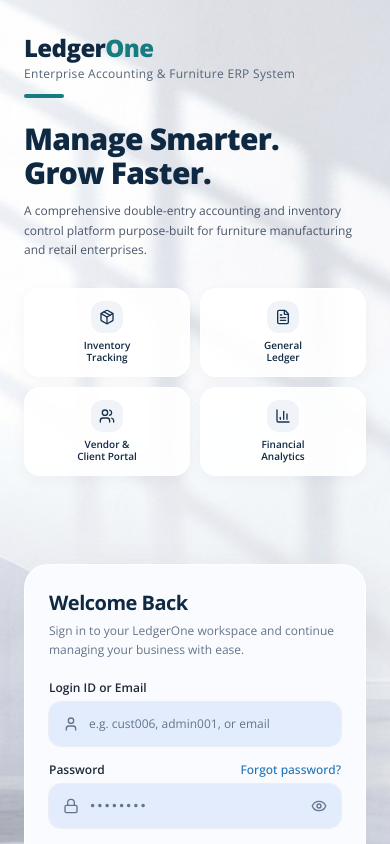
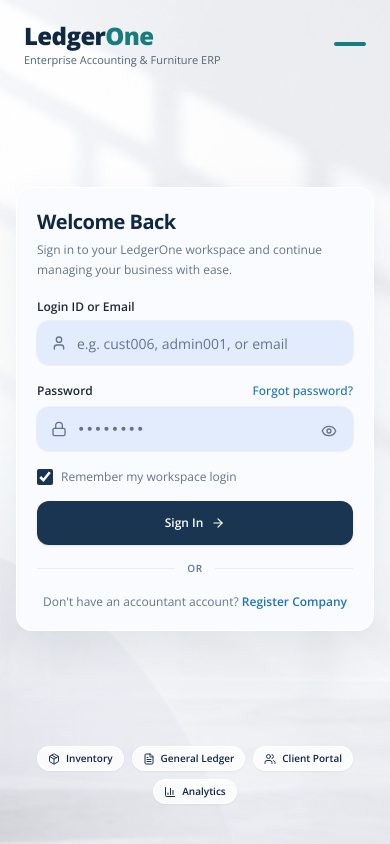
Before and after one commit to prathamrajbhar/LedgerOne, a Next.js app: page /login in a window 390 px wide. Shown: the top 844 px of the page. Built offline with nearby package versions, Linux system fonts and the light colour scheme.

Commit message:
fix(auth): make login page responsive across any OS, screen size, and device

```diff
--- a/app/(auth)/layout.tsx
+++ b/app/(auth)/layout.tsx
@@ -8,7 +8,7 @@ export default function AuthLayout({
   children: React.ReactNode;
 }) {
   return (
-    <main className="relative min-h-screen w-full flex flex-col lg:flex-row items-stretch bg-[#F6F8FB] font-sans">
+    <main className="relative min-h-[100dvh] w-full flex flex-col lg:flex-row items-stretch bg-[#F6F8FB] font-sans overflow-x-hidden">
       {/* Background Graphic */}
       <div
         className="fixed inset-0 w-full h-full bg-cover bg-center pointer-events-none z-0"
@@ -16,40 +16,55 @@ export default function AuthLayout({
           backgroundImage: "url('/auth-bg.png')",
         }}
       />
+      {/* Soft adaptive overlay for mobile & narrow screens */}
+      <div className="fixed inset-0 w-full h-full bg-white/45 lg:bg-transparent pointer-events-none z-0 backdrop-blur-[1px] lg:backdrop-blur-none" />
 
-      {/* Left Column: Brand Identity, Value Proposition & Feature Badges */}
-      <div className="relative z-10 flex-1 flex flex-col justify-between py-8 sm:py-10 lg:py-12 xl:py-16 px-6 sm:px-12 lg:px-14 xl:px-20 2xl:px-24 lg:max-w-[50%] lg:min-h-screen">
+      {/* Mobile Top Header Branding (< lg screens) */}
+      <div className="lg:hidden relative z-10 w-full pt-5 pb-2 px-6 flex items-center justify-between">
+        <Link href="/" className="inline-block group">
+          <span className="text-2xl font-extrabold tracking-tight text-[#0F2942]">
+            Ledger<span className="text-[#167C80]">One</span>
+          </span>
+          <p className="text-[11px] text-[#526477] font-normal">
+            Enterprise Accounting & Furniture ERP
+          </p>
+        </Link>
+        <div className="w-8 h-1 bg-[#167C80] rounded-full" />
+      </div>
+
+      {/* Left Column: Brand Identity, Value Proposition & Feature Badges (Desktop lg+) */}
+      <div className="hidden lg:flex relative z-10 flex-1 flex-col justify-between py-8 xl:py-12 px-8 xl:px-16 2xl:px-20 max-w-[50%] min-h-[100dvh]">
         {/* Top Header Branding */}
         <div>
           <Link href="/" className="inline-block group">
-            <span className="text-2xl sm:text-3xl font-extrabold tracking-tight text-[#0F2942]">
+            <span className="text-2xl xl:text-3xl font-extrabold tracking-tight text-[#0F2942]">
               Ledger<span className="text-[#167C80]">One</span>
             </span>
             <p className="text-xs text-[#526477] mt-0.5 font-normal tracking-wide">
               Enterprise Accounting & Furniture ERP System
             </p>
           </Link>
-          <div className="w-10 h-1 bg-[#167C80] rounded-full mt-2.5" />
+          <div className="w-10 h-1 bg-[#167C80] rounded-full mt-2" />
         </div>
 
         {/* Center Hero Copy & 4 Capability Indicators */}
-        <div className="my-auto py-6 space-y-5 max-w-lg">
-          <div className="space-y-3">
-            <h1 className="text-3xl sm:text-4xl xl:text-[42px] font-extrabold text-[#0F2942] tracking-tight leading-[1.12]">
+        <div className="my-auto py-4 space-y-4 xl:space-y-6 max-w-lg">
+          <div className="space-y-2.5">
+            <h1 className="text-3xl xl:text-4xl 2xl:text-[42px] font-extrabold text-[#0F2942] tracking-tight leading-[1.14]">
               Manage Smarter.
               <br />
               <span className="text-[#0F2942]">Grow Faster.</span>
             </h1>
-            <p className="text-xs sm:text-sm text-[#4A5568] leading-relaxed max-w-md">
+            <p className="text-xs xl:text-sm text-[#4A5568] leading-relaxed max-w-md">
               A comprehensive double-entry accounting and inventory control platform purpose-built for furniture manufacturing and retail enterprises.
             </p>
           </div>
 
           {/* 4 Feature Cards */}
-          <div className="grid grid-cols-2 sm:grid-cols-4 gap-2.5 pt-2">
-            <div className="bg-white/90 backdrop-blur-sm border border-white/80 shadow-[0_4px_16px_rgba(0,0,0,0.04)] rounded-2xl p-3 flex flex-col items-center justify-center text-center hover:-translate-y-0.5 transition-all w-full h-22">
-              <div className="h-8 w-8 rounded-xl bg-[#F0F4F8] flex items-center justify-center text-[#16324F] mb-1.5 flex-shrink-0">
-                <Package className="h-4 w-4" />
+          <div className="grid grid-cols-4 gap-2 xl:gap-2.5 pt-1">
+            <div className="bg-white/90 backdrop-blur-sm border border-white/80 shadow-[0_4px_16px_rgba(0,0,0,0.04)] rounded-2xl p-2.5 xl:p-3 flex flex-col items-center justify-center text-center hover:-translate-y-0.5 transition-all w-full">
+              <div className="h-7 w-7 xl:h-8 xl:w-8 rounded-xl bg-[#F0F4F8] flex items-center justify-center text-[#16324F] mb-1 flex-shrink-0">
+                <Package className="h-3.5 w-3.5 xl:h-4 xl:w-4" />
               </div>
               <span className="text-[10px] font-semibold text-[#0F2942] leading-tight">
                 Inventory
@@ -58,9 +73,9 @@ export default function AuthLayout({
               </span>
             </div>
 
-            <div className="bg-white/90 backdrop-blur-sm border border-white/80 shadow-[0_4px_16px_rgba(0,0,0,0.04)] rounded-2xl p-3 flex flex-col items-center justify-center text-center hover:-translate-y-0.5 transition-all w-full h-22">
-              <div className="h-8 w-8 rounded-xl bg-[#F0F4F8] flex items-center justify-center text-[#16324F] mb-1.5 flex-shrink-0">
-                <FileText className="h-4 w-4" />
+            <div className="bg-white/90 backdrop-blur-sm border border-white/80 shadow-[0_4px_16px_rgba(0,0,0,0.04)] rounded-2xl p-2.5 xl:p-3 flex flex-col items-center justify-center text-center hover:-translate-y-0.5 transition-all w-full">
+              <div className="h-7 w-7 xl:h-8 xl:w-8 rounded-xl bg-[#F0F4F8] flex items-center justify-center text-[#16324F] mb-1 flex-shrink-0">
+                <FileText className="h-3.5 w-3.5 xl:h-4 xl:w-4" />
               </div>
               <span className="text-[10px] font-semibold text-[#0F2942] leading-tight">
                 General
@@ -69,20 +84,20 @@ export default function AuthLayout({
               </span>
             </div>
 
-            <div className="bg-white/90 backdrop-blur-sm border border-white/80 shadow-[0_4px_16px_rgba(0,0,0,0.04)] rounded-2xl p-3 flex flex-col items-center justify-center text-center hover:-translate-y-0.5 transition-all w-full h-22">
-              <div className="h-8 w-8 rounded-xl bg-[#F0F4F8] flex items-center justify-center text-[#16324F] mb-1.5 flex-shrink-0">
-                <Users className="h-4 w-4" />
+            <div className="bg-white/90 backdrop-blur-sm border border-white/80 shadow-[0_4px_16px_rgba(0,0,0,0.04)] rounded-2xl p-2.5 xl:p-3 flex flex-col items-center justify-center text-center hover:-translate-y-0.5 transition-all w-full">
+              <div className="h-7 w-7 xl:h-8 xl:w-8 rounded-xl bg-[#F0F4F8] flex items-center justify-center text-[#16324F] mb-1 flex-shrink-0">
+                <Users className="h-3.5 w-3.5 xl:h-4 xl:w-4" />
               </div>
               <span className="text-[10px] font-semibold text-[#0F2942] leading-tight">
                 Vendor &
                 <br />
-                Client Portal
+                Portal
               </span>
             </div>
 
-            <div className="bg-white/90 backdrop-blur-sm border border-white/80 shadow-[0_4px_16px_rgba(0,0,0,0.04)] rounded-2xl p-3 flex flex-col items-center justify-center text-center hover:-translate-y-0.5 transition-all w-full h-22">
-              <div className="h-8 w-8 rounded-xl bg-[#F0F4F8] flex items-center justify-center text-[#16324F] mb-1.5 flex-shrink-0">
-                <BarChart3 className="h-4 w-4" />
+            <div className="bg-white/90 backdrop-blur-sm border border-white/80 shadow-[0_4px_16px_rgba(0,0,0,0.04)] rounded-2xl p-2.5 xl:p-3 flex flex-col items-center justify-center text-center hover:-translate-y-0.5 transition-all w-full">
+              <div className="h-7 w-7 xl:h-8 xl:w-8 rounded-xl bg-[#F0F4F8] flex items-center justify-center text-[#16324F] mb-1 flex-shrink-0">
+                <BarChart3 className="h-3.5 w-3.5 xl:h-4 xl:w-4" />
               </div>
               <span className="text-[10px] font-semibold text-[#0F2942] leading-tight">
                 Financial
@@ -93,17 +108,32 @@ export default function AuthLayout({
           </div>
         </div>
 
-        {/* Empty bottom space to maintain alignment */}
-        <div className="hidden lg:block h-2" />
+        {/* Footer info */}
+        <div className="text-[11px] text-[#526477]/80">
+          © {new Date().getFullYear()} LedgerOne Enterprise. All rights reserved.
+        </div>
       </div>
 
-      {/* Right Column: Floating Auth Card Container */}
-      <div className="relative z-10 flex-1 flex flex-col justify-center py-8 sm:py-10 lg:py-12 xl:py-16 px-6 sm:px-10 lg:pl-10 lg:pr-16 xl:pr-24 2xl:pr-32 lg:max-w-[50%] lg:min-h-screen">
-        {/* Main Floating Auth Card Container */}
-        <div className="my-auto flex justify-center items-center w-full">
-          <div className="w-full max-w-[425px]">
-            {children}
-          </div>
+      {/* Right Column: Centered Floating Auth Card Container */}
+      <div className="relative z-10 flex-1 flex flex-col justify-center items-center py-4 sm:py-8 lg:py-10 px-4 sm:px-8 lg:px-10 xl:px-16 w-full lg:max-w-[50%] min-h-[calc(100dvh-80px)] lg:min-h-[100dvh]">
+        <div className="w-full max-w-[425px] my-auto">
+          {children}
+        </div>
+
+        {/* Mobile-only compact feature indicators below the card */}
+        <div className="lg:hidden mt-5 pb-6 flex flex-wrap justify-center items-center gap-2 text-center">
+          <span className="inline-flex items-center gap-1.5 px-2.5 py-1 rounded-full bg-white/80 border border-white/90 text-[10px] font-semibold text-[#0F2942] shadow-xs">
+            <Package className="h-3 w-3 text-[#16324F]" /> Inventory
+          </span>
+          <span className="inline-flex items-center gap-1.5 px-2.5 py-1 rounded-full bg-white/80 border border-white/90 text-[10px] font-semibold text-[#0F2942] shadow-xs">
+            <FileText className="h-3 w-3 text-[#16324F]" /> General Ledger
+          </span>
+          <span className="inline-flex items-center gap-1.5 px-2.5 py-1 rounded-full bg-white/80 border border-white/90 text-[10px] font-semibold text-[#0F2942] shadow-xs">
+            <Users className="h-3 w-3 text-[#16324F]" /> Client Portal
+          </span>
+          <span className="inline-flex items-center gap-1.5 px-2.5 py-1 rounded-full bg-white/80 border border-white/90 text-[10px] font-semibold text-[#0F2942] shadow-xs">
+            <BarChart3 className="h-3 w-3 text-[#16324F]" /> Analytics
+          </span>
         </div>
       </div>
     </main>
--- a/app/(auth)/login/page.tsx
+++ b/app/(auth)/login/page.tsx
@@ -55,7 +55,7 @@ export default function LoginPage() {
   };
 
   return (
-    <div className="bg-[#FAFBFE] shadow-[0_20px_50px_rgba(15,35,65,0.08)] border border-white/90 rounded-[24px] p-6 sm:p-7 space-y-4 backdrop-blur-sm">
+    <div className="bg-[#FAFBFE] shadow-[0_20px_50px_rgba(15,35,65,0.08)] border border-white/90 rounded-2xl sm:rounded-[24px] p-5 sm:p-7 space-y-4 backdrop-blur-sm">
       {/* Header with Title */}
       <div>
         <h2 className="text-xl sm:text-2xl font-bold text-[#0F2942] tracking-tight">
@@ -77,10 +77,12 @@ export default function LoginPage() {
             <User className="absolute left-3.5 top-3.5 h-4 w-4 text-muted-foreground pointer-events-none" />
             <input
               type="text"
+              name="username"
+              autoComplete="username"
               placeholder="e.g. cust006, admin001, or email"
               value={loginId}
               onChange={(e) => setLoginId(e.target.value)}
-              className="w-full h-11 pl-10 pr-3.5 rounded-xl bg-[#E1EAFD]/90 hover:bg-[#E1EAFD] focus:bg-white border-0 ring-1 ring-black/5 focus:ring-2 focus:ring-[#193552]/20 text-xs text-foreground placeholder:text-muted-foreground transition-all outline-none"
+              className="w-full h-11 pl-10 pr-3.5 rounded-xl bg-[#E1EAFD]/90 hover:bg-[#E1EAFD] focus:bg-white border-0 ring-1 ring-black/5 focus:ring-2 focus:ring-[#193552]/20 text-sm sm:text-xs text-foreground placeholder:text-muted-foreground transition-all outline-none"
               required
             />
           </div>
@@ -94,7 +96,7 @@ export default function LoginPage() {
             </label>
             <Link
               href="/forgot-password"
-              className="text-xs text-[#1F73B7] hover:underline font-medium"
+              className="text-xs text-[#1F73B7] hover:underline font-medium py-0.5"
             >
               Forgot password?
             </Link>
@@ -103,16 +105,18 @@ export default function LoginPage() {
             <Lock className="absolute left-3.5 top-3.5 h-4 w-4 text-muted-foreground pointer-events-none" />
             <input
               type={showPassword ? "text" : "password"}
+              name="password"
+              autoComplete="current-password"
               placeholder="••••••••"
               value={password}
               onChange={(e) => setPassword(e.target.value)}
-              className="w-full h-11 pl-10 pr-10 rounded-xl bg-[#E1EAFD]/90 hover:bg-[#E1EAFD] focus:bg-white border-0 ring-1 ring-black/5 focus:ring-2 focus:ring-[#193552]/20 text-xs text-foreground placeholder:text-muted-foreground transition-all outline-none font-mono"
+              className="w-full h-11 pl-10 pr-10 rounded-xl bg-[#E1EAFD]/90 hover:bg-[#E1EAFD] focus:bg-white border-0 ring-1 ring-black/5 focus:ring-2 focus:ring-[#193552]/20 text-sm sm:text-xs text-foreground placeholder:text-muted-foreground transition-all outline-none font-mono"
               required
             />
             <button
               type="button"
               onClick={() => setShowPassword(!showPassword)}
-              className="absolute right-3.5 top-3.5 text-muted-foreground hover:text-foreground transition-colors"
+              className="absolute right-3.5 top-3.5 text-muted-foreground hover:text-foreground transition-colors p-0.5"
               aria-label={showPassword ? "Hide password" : "Show password"}
             >
               {showPassword ? <EyeOff className="h-4 w-4" /> : <Eye className="h-4 w-4" />}
@@ -125,6 +129,7 @@ export default function LoginPage() {
           <input
             type="checkbox"
             id="remember"
+            name="remember"
             checked={rememberMe}
             onChange={(e) => setRememberMe(e.target.checked)}
             className="h-4 w-4 rounded border-border text-[#193552] accent-[#193552] cursor-pointer"
@@ -141,7 +146,7 @@ export default function LoginPage() {
         <button
           type="submit"
           disabled={loading}
-          className="w-full bg-[#193552] hover:bg-[#12283E] text-white font-medium h-11 rounded-xl shadow-sm text-xs flex items-center justify-center gap-2 transition-all mt-2 disabled:opacity-70 disabled:cursor-not-allowed cursor-pointer"
+          className="w-full bg-[#193552] hover:bg-[#12283E] text-white font-semibold h-11 rounded-xl shadow-sm text-xs sm:text-sm flex items-center justify-center gap-2 transition-all mt-2 disabled:opacity-70 disabled:cursor-not-allowed cursor-pointer active:scale-[0.99]"
         >
           {loading ? "Signing in..." : "Sign In"}
           {!loading && <ArrowRight className="h-3.5 w-3.5" />}
```
